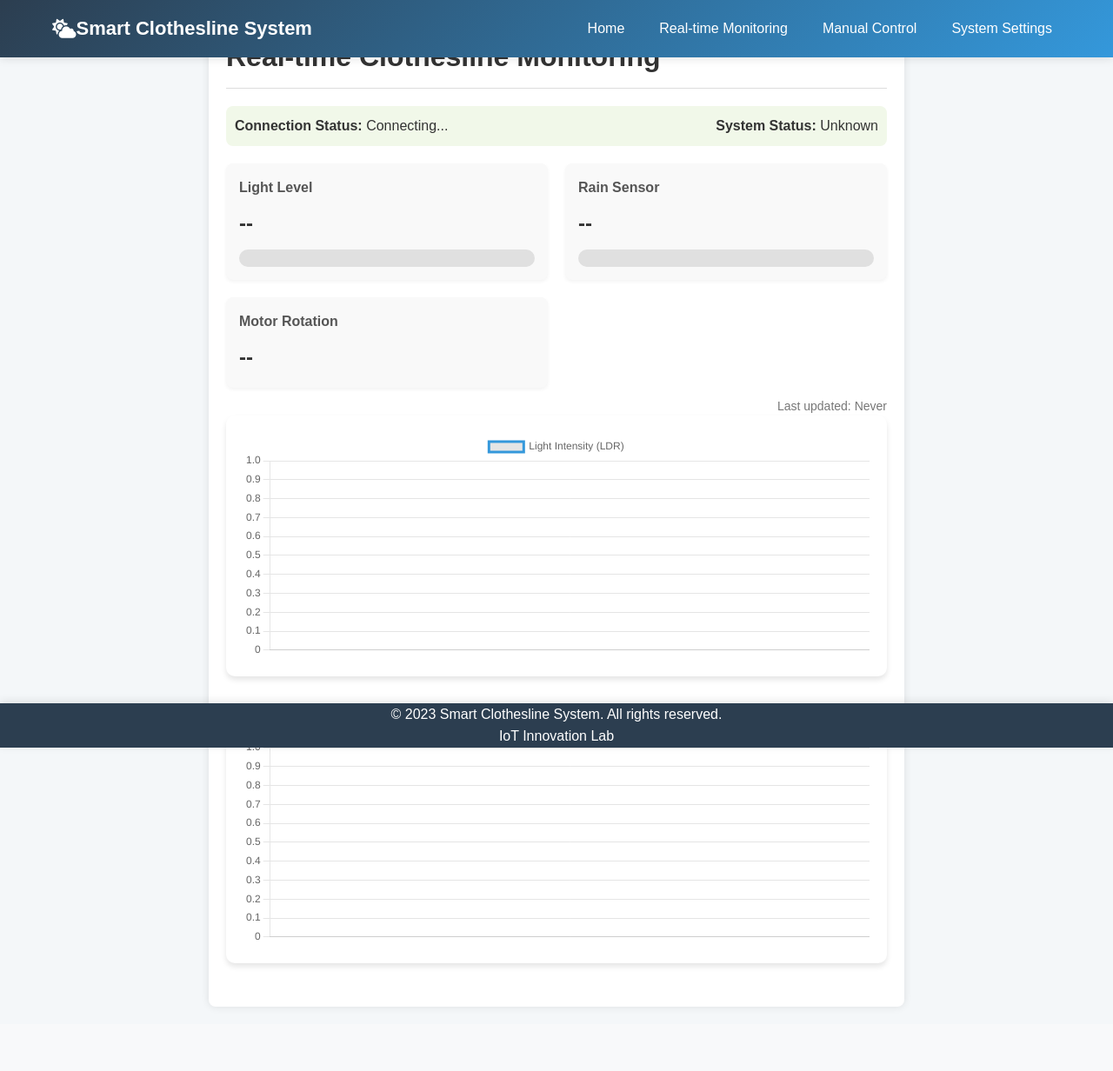
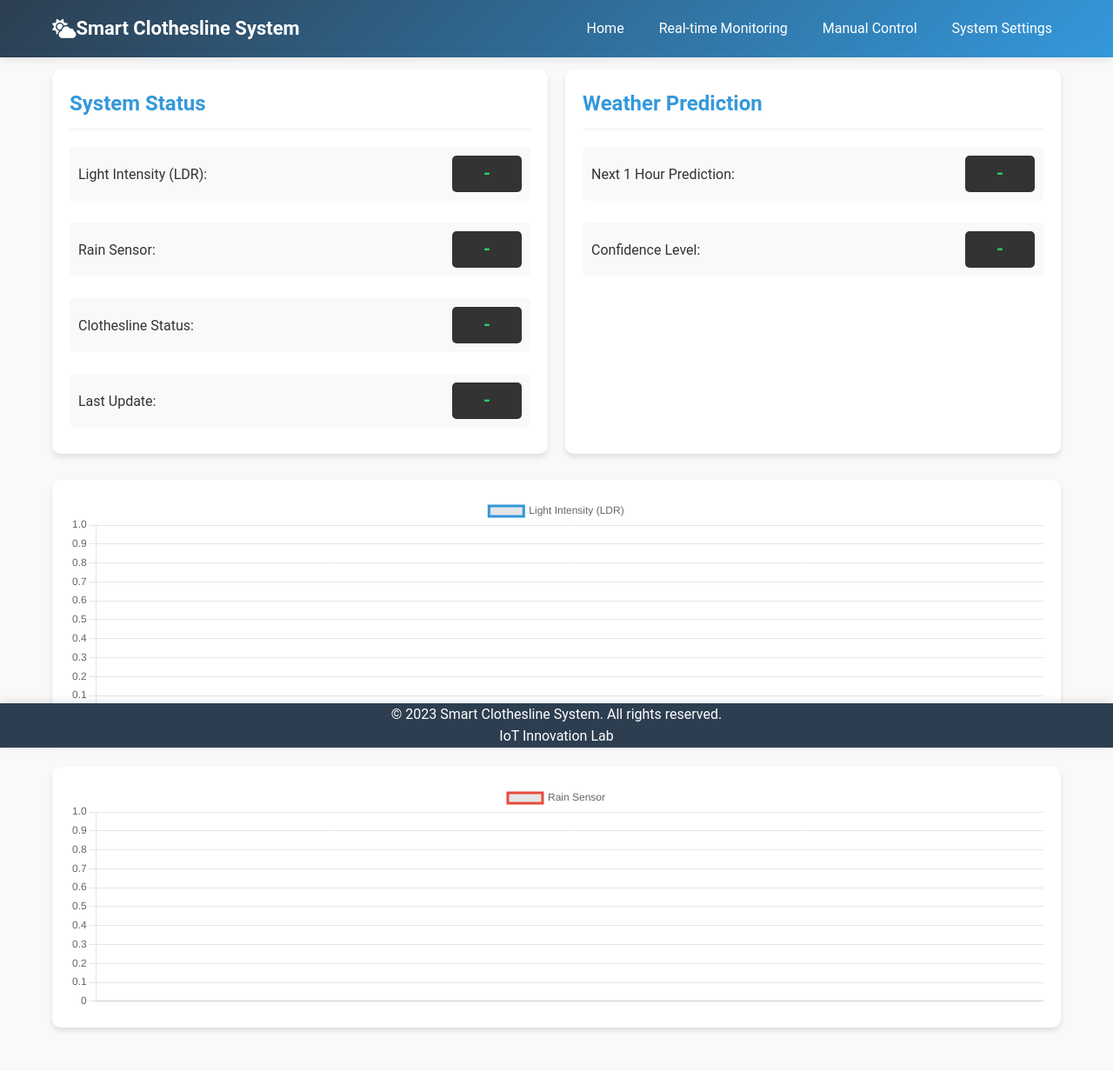
Before and after one commit to ediiloupatty/Smart-IoT-Based-Automatic-Clothesline-with-Decision-Tree-AI, a Flask app: page /realtime-monitoring in a window 1280 px wide. Shown: the whole page at 87% size. Before the commit the page ends 1160 px from the top, so only its background shows below. Run offline with Flask 2, Linux system fonts and the light colour scheme; data that the repository does not hold is empty; some libraries are stand-ins or nearby versions.

Commit message:
modifikasi realtime.html,app.py, dan config.py

```diff
--- a/app.py
+++ b/app.py
@@ -6,6 +6,7 @@ from flask import Flask, render_template, jsonify, request
 import threading
 import time
 import os
+from flask_cors import CORS
 
 # Import configuration and utilities
 import config
@@ -16,10 +17,23 @@ from flask_socketio import SocketIO, emit
 
 # Create Flask application
 app = Flask(__name__)
+app.config.from_object(config.Config)
+
+# Initialize CORS with the configuration
+CORS(app)
+
+# Initialize SocketIO with CORS and other configurations
+socketio = SocketIO(
+    app,
+    cors_allowed_origins="*",
+    ping_timeout=config.Config.SOCKETIO_PING_TIMEOUT,
+    ping_interval=config.Config.SOCKETIO_PING_INTERVAL,
+    async_mode=config.Config.SOCKETIO_ASYNC_MODE
+)
+
 print(f"Current working directory: {os.getcwd()}")
 print(f"Absolute path to app: {os.path.abspath(__file__)}")
-
-socketio = SocketIO(app, cors_allowed_origins="*")
+print(f"Socket.IO configuration: ping_timeout={config.Config.SOCKETIO_PING_TIMEOUT}, ping_interval={config.Config.SOCKETIO_PING_INTERVAL}")
 
 # Initialize weather predictor model
 weather_predictor = WeatherPredictor()
@@ -48,7 +62,7 @@ def nodemcu_reader():
                     data.get('rotation', 0)
                 )
 
-                # Broadcast data melalui WebSocket
+                # Broadcast data via WebSocket
                 socketio.emit('sensor_data', data)
 
                 # Check auto mode and send commands if needed
@@ -57,6 +71,7 @@ def nodemcu_reader():
         except Exception as e:
             print(f"NodeMCU reader error: {str(e)}")
 
+        # Sleep for the configured interval
         time.sleep(config.APP_CONFIG['polling_interval'])
 
 # =============================================
@@ -186,6 +201,13 @@ def predict_weather():
 @socketio.on('connect')
 def handle_connect():
     print('Client connected')
+    # Emit the current data to the new client
+    try:
+        data = get_latest_data()
+        if data:
+            emit('sensor_data', data)
+    except Exception as e:
+        print(f"Error sending initial data to new client: {str(e)}")
 
 @socketio.on('disconnect')
 def handle_disconnect():
@@ -264,8 +286,13 @@ def view_data():
     rows = get_all_data_records()
     return jsonify(rows)
 
-@app.route('/api/nodemcu/data', methods=['POST'])
+@app.route('/api/nodemcu/data', methods=['POST', 'OPTIONS'])
 def receive_nodemcu_data():
+    # Handle CORS preflight requests
+    if request.method == 'OPTIONS':
+        response = app.make_default_options_response()
+        return response
+
     try:
         if not request.is_json:
             return jsonify({'status': 'error', 'message': 'Content-Type must be application/json'}), 400
@@ -294,8 +321,6 @@ def receive_nodemcu_data():
         print(f"Error receiving data from NodeMCU: {str(e)}")
         return jsonify({'status': 'error', 'message': str(e)}), 500
 
-
-
 # =============================================
 # MAIN EXECUTION
 # =============================================
@@ -309,7 +334,7 @@ if __name__ == '__main__':
     auto_train_thread = start_auto_training(weather_predictor)
 
     try:
-        # Gunakan socketio.run bukan app.run
+        # Use socketio.run instead of app.run
         socketio.run(
             app,
             host='0.0.0.0',
--- a/templates/realtime.html
+++ b/templates/realtime.html
@@ -7,90 +7,7 @@
     <link rel="stylesheet" href="https://cdnjs.cloudflare.com/ajax/libs/font-awesome/6.0.0/css/all.min.css">
     <!-- Add Chart.js library -->
     <script src="https://cdnjs.cloudflare.com/ajax/libs/Chart.js/3.9.1/chart.min.js"></script>
-    <script src="https://cdnjs.cloudflare.com/ajax/libs/socket.io/4.0.1/socket.io.js"></script>
     <link rel="stylesheet" href="{{ url_for('static', filename='style.css') }}">
-    <style>
-        body {
-            font-family: Arial, sans-serif;
-            margin: 0;
-            padding: 20px;
-            background-color: #f4f7f9;
-        }
-        .container {
-            max-width: 800px;
-            margin: 0 auto;
-            background-color: white;
-            padding: 20px;
-            border-radius: 8px;
-            box-shadow: 0 0 10px rgba(0,0,0,0.1);
-        }
-        h1 {
-            color: #333;
-            border-bottom: 1px solid #ddd;
-            padding-bottom: 10px;
-        }
-        .sensor-grid {
-            display: grid;
-            grid-template-columns: repeat(2, 1fr);
-            gap: 20px;
-            margin-top: 20px;
-        }
-        .sensor-card {
-            background-color: #f9f9f9;
-            border-radius: 8px;
-            padding: 15px;
-            box-shadow: 0 2px 4px rgba(0,0,0,0.05);
-        }
-        .sensor-title {
-            font-weight: bold;
-            margin-bottom: 10px;
-            color: #555;
-        }
-        .sensor-value {
-            font-size: 24px;
-            font-weight: bold;
-            color: #333;
-        }
-        .gauge-container {
-            width: 100%;
-            height: 20px;
-            background-color: #e0e0e0;
-            border-radius: 10px;
-            margin-top: 10px;
-            overflow: hidden;
-        }
-        .gauge {
-            height: 100%;
-            background-color: #4CAF50;
-            width: 0%;
-            border-radius: 10px;
-            transition: width 0.3s ease-in-out;
-        }
-        #rain-gauge {
-            background-color: #2196F3;
-        }
-        .status-info {
-            margin-top: 20px;
-            display: flex;
-            justify-content: space-between;
-            align-items: center;
-            padding: 10px;
-            background-color: #f1f8e9;
-            border-radius: 8px;
-        }
-        .connected {
-            color: green;
-        }
-        .disconnected {
-            color: red;
-        }
-        .update-info {
-            margin-top: 10px;
-            text-align: right;
-            color: #777;
-            font-size: 14px;
-        }
-    </style>
 </head>
 <body>
     <header id="main-header">
@@ -109,44 +26,42 @@
     </header>
 
     <div class="container">
-        <h1>Real-time Clothesline Monitoring</h1>
-
-        <div class="status-info">
-            <div>
-                <strong>Connection Status:</strong>
-                <span id="connection-status">Connecting...</span>
+        <div class="dashboard">
+            <div class="card">
+                <h2>System Status</h2>
+                <div class="data-container">
+                    <div class="data-item">
+                        <span>Light Intensity (LDR):</span>
+                        <span id="ldr-value" class="digital-value">-</span>
                     </div>
-            <div>
-                <strong>System Status:</strong>
-                <span id="status-value">Unknown</span>
+                    <div class="data-item">
+                        <span>Rain Sensor:</span>
+                        <span id="rain-value" class="digital-value">-</span>
+                    </div>
+                    <div class="data-item">
+                        <span>Clothesline Status:</span>
+                        <span id="status-value" class="digital-value">-</span>
+                    </div>
+                    <div class="data-item">
+                        <span>Last Update:</span>
+                        <span id="time-value" class="digital-value">-</span>
+                    </div>
                 </div>
             </div>
 
-        <div class="sensor-grid">
-            <div class="sensor-card">
-                <div class="sensor-title">Light Level</div>
-                <div class="sensor-value" id="ldr-value">--</div>
-                <div class="gauge-container">
-                    <div class="gauge" id="light-gauge"></div>
+            <div class="card">
+                <h2>Weather Prediction</h2>
+                <div class="data-container">
+                    <div class="data-item">
+                        <span>Next 1 Hour Prediction:</span>
+                        <span id="rain-prediction" class="digital-value">-</span>
+                    </div>
+                    <div class="data-item">
+                        <span>Confidence Level:</span>
+                        <span id="rain-confidence" class="digital-value">-</span>
                     </div>
                 </div>
-
-            <div class="sensor-card">
-                <div class="sensor-title">Rain Sensor</div>
-                <div class="sensor-value" id="rain-value">--</div>
-                <div class="gauge-container">
-                    <div class="gauge" id="rain-gauge"></div>
             </div>
-            </div>
-
-            <div class="sensor-card">
-                <div class="sensor-title">Motor Rotation</div>
-                <div class="sensor-value" id="rotation-value">--</div>
-            </div>
-        </div>
-
-        <div class="update-info">
-            Last updated: <span id="update-time">Never</span>
         </div>
 
         <div class="chart-container">
@@ -164,44 +79,7 @@
     </footer>
 
     <script>
-        document.addEventListener('DOMContentLoaded', function() {
-            var socket = io();
-
-            socket.on('connect', function() {
-                console.log('Connected to server');
-                document.getElementById('connection-status').textContent = 'Connected';
-                document.getElementById('connection-status').className = 'connected';
-            });
-
-            socket.on('disconnect', function() {
-                console.log('Disconnected from server');
-                document.getElementById('connection-status').textContent = 'Disconnected';
-                document.getElementById('connection-status').className = 'disconnected';
-            });
-
-            socket.on('sensor_data', function(data) {
-                console.log('Received data:', data);
-
-                document.getElementById('ldr-value').textContent = data.ldr;
-                document.getElementById('rain-value').textContent = data.rain;
-                document.getElementById('status-value').textContent = data.status;
-                document.getElementById('rotation-value').textContent = data.rotation;
-                document.getElementById('update-time').textContent = new Date().toLocaleTimeString();
-
-                updateCharts(data);
-            });
-
-            function updateCharts(data) {
-                var lightPercentage = Math.min(100, Math.max(0, (data.ldr / 1023) * 100));
-                document.getElementById('light-gauge').style.width = lightPercentage + '%';
-
-                var rainPercentage = Math.min(100, Math.max(0, (data.rain / 1023) * 100));
-                document.getElementById('rain-gauge').style.width = rainPercentage + '%';
-
-                updateChart(lightChart, data.ldr, new Date().toLocaleTimeString());
-                updateChart(rainChart, data.rain, new Date().toLocaleTimeString());
-            }
-
+        // Initialize Charts
         const lightCtx = document.getElementById('lightChart').getContext('2d');
         const rainCtx = document.getElementById('rainChart').getContext('2d');
 
@@ -247,6 +125,52 @@
             options: chartConfig
         });
 
+        // Update Data Function
+        function updateData() {
+            console.log("Fetching data from server...");
+
+            fetch('/get_data')
+                .then(response => {
+                    console.log("Response status:", response.status);
+                    return response.json();
+                })
+                .then(data => {
+                    console.log("Data received:", data);
+
+                    if (data && data.ldr !== undefined) {
+                        // Update Digital Display
+                        document.getElementById('ldr-value').textContent = data.ldr;
+                        document.getElementById('rain-value').textContent = data.rain < 500 ? "DETECTED" : "NONE";
+                        document.getElementById('status-value').textContent = data.status;
+                        document.getElementById('time-value').textContent = data.timestamp;
+
+                        // Add animation class
+                        const elements = document.querySelectorAll('.digital-value');
+                        elements.forEach(el => {
+                            el.classList.add('value-update');
+                            setTimeout(() => el.classList.remove('value-update'), 500);
+                        });
+
+                        // Update Charts
+                        const time = new Date().toLocaleTimeString();
+
+                        // Light Chart
+                        updateChart(lightChart, data.ldr, time);
+
+                        // Rain Chart
+                        updateChart(rainChart, data.rain, time);
+
+                        // Update Weather Prediction
+                        updateWeatherPrediction();
+                    } else {
+                        console.warn("Received empty or invalid data");
+                    }
+                })
+                .catch(error => {
+                    console.error("Error fetching data:", error);
+                });
+        }
+
         function updateChart(chart, value, label) {
             chart.data.labels.push(label);
             chart.data.datasets[0].data.push(value);
@@ -258,6 +182,69 @@
 
             chart.update();
         }
+
+        function updateWeatherPrediction() {
+            console.log("Updating weather prediction...");
+
+            fetch('/predict-weather')
+                .then(response => {
+                    console.log("Prediction response status:", response.status);
+                    return response.json();
+                })
+                .then(data => {
+                    console.log("Weather prediction data received:", data);
+
+                    const predictionElement = document.getElementById('rain-prediction');
+                    const confidenceElement = document.getElementById('rain-confidence');
+
+                    if (data.error) {
+                        console.warn("Weather prediction error:", data.error);
+                        predictionElement.textContent = "MODEL NOT READY";
+                        confidenceElement.textContent = "N/A";
+                        predictionElement.style.color = '#f39c12'; // Orange for warning
+                        confidenceElement.style.color = '#f39c12';
+                        return;
+                    }
+
+                    if (data.will_rain !== undefined && data.probability !== undefined) {
+                        // Update prediction display
+                        predictionElement.textContent = data.will_rain ? 'RAINY' : 'SUNNY';
+                        const confidencePercent = Math.round(data.probability * 100);
+                        confidenceElement.textContent = `${confidencePercent}%`;
+
+                        // Set color based on prediction
+                        predictionElement.style.color = data.will_rain ? '#e74c3c' : '#2ecc71';
+                        confidenceElement.style.color = data.will_rain ? '#e74c3c' : '#2ecc71';
+
+                        // Add animation class for update
+                        predictionElement.classList.add('value-update');
+                        confidenceElement.classList.add('value-update');
+                        setTimeout(() => {
+                            predictionElement.classList.remove('value-update');
+                            confidenceElement.classList.remove('value-update');
+                        }, 500);
+                    } else {
+                        console.warn("Received invalid weather prediction data format");
+                        predictionElement.textContent = "ERROR";
+                        confidenceElement.textContent = "ERROR";
+                        predictionElement.style.color = '#e74c3c'; // Red for error
+                        confidenceElement.style.color = '#e74c3c';
+                    }
+                })
+                .catch(error => {
+                    console.error("Error fetching weather prediction:", error);
+                    document.getElementById('rain-prediction').textContent = "CONNECTION ERROR";
+                    document.getElementById('rain-confidence').textContent = "N/A";
+                });
+        }
+
+        // Update every 3 seconds instead of 1 second to prevent overwhelming the server
+        setInterval(updateData, 3000);
+
+        // Initial call
+        document.addEventListener('DOMContentLoaded', function() {
+            console.log("Page loaded, initializing data...");
+            updateData();
         });
     </script>
 </body>
```
Also changed, not shown: config.py (+9 -0 lines), 2 other files. Lines whose indentation alone changed are shown as unchanged.
